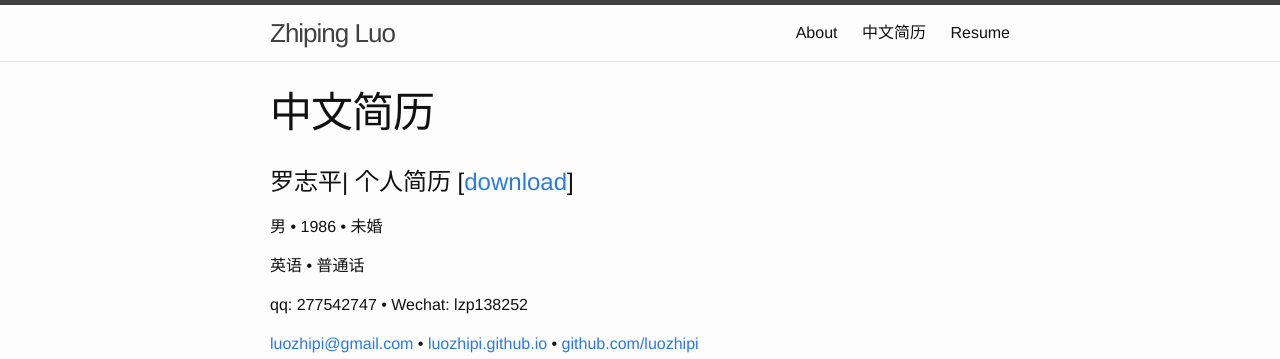
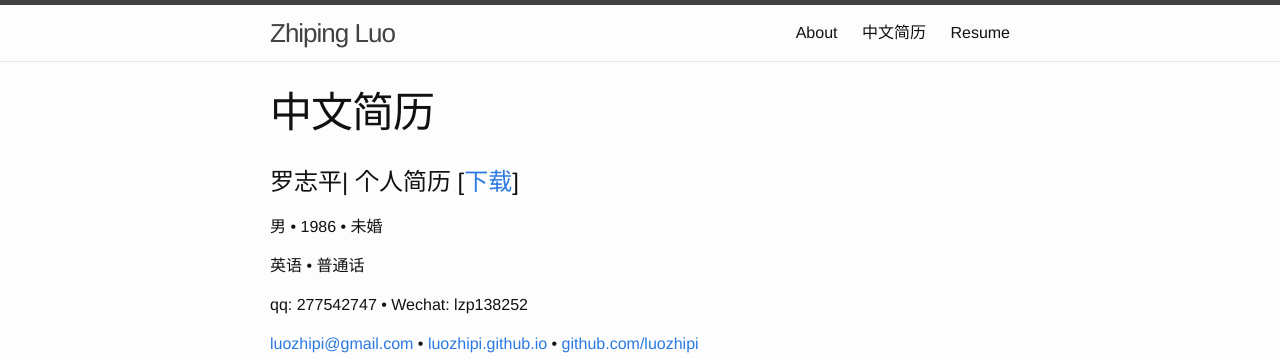
Before and after one commit to luozhipi/luozhipi.github.io, a Jekyll site: the page built from resume_CN.md, in a window 1280 px wide and 900 px high. Shown: the top 359 px of the window. Built offline with Jekyll 4.4.1, drawn with Linux system fonts in a browser that asks for light colours.

Commit message:
Update resume_CN.md

```diff
--- a/resume_CN.md
+++ b/resume_CN.md
@@ -3,7 +3,7 @@ layout: page
 title: 中文简历
 permalink: /cv_cn/
 ---
-# 罗志平| 个人简历 [[download]] #
+# 罗志平| 个人简历 [[下载]] #
 
 男 • 1986 • 未婚
 
@@ -172,4 +172,4 @@ RH. Li; Z. Luo; G. Han.: `Pseudo-inverse Locality Preserving Projections`. Compu
 [NUS-WIDE]: http://lms.comp.nus.edu.sg/research/NUS-WIDE.htm
 [FEMNeck code]: https://github.com/luozhipi/FEM-Neck
 [预览]:  /papers/theis_v2_low.pdf
-[download]: /papers/Zhiping-CV-CN.pdf
+[下载]: /papers/Zhiping-CV-CN.pdf
```
